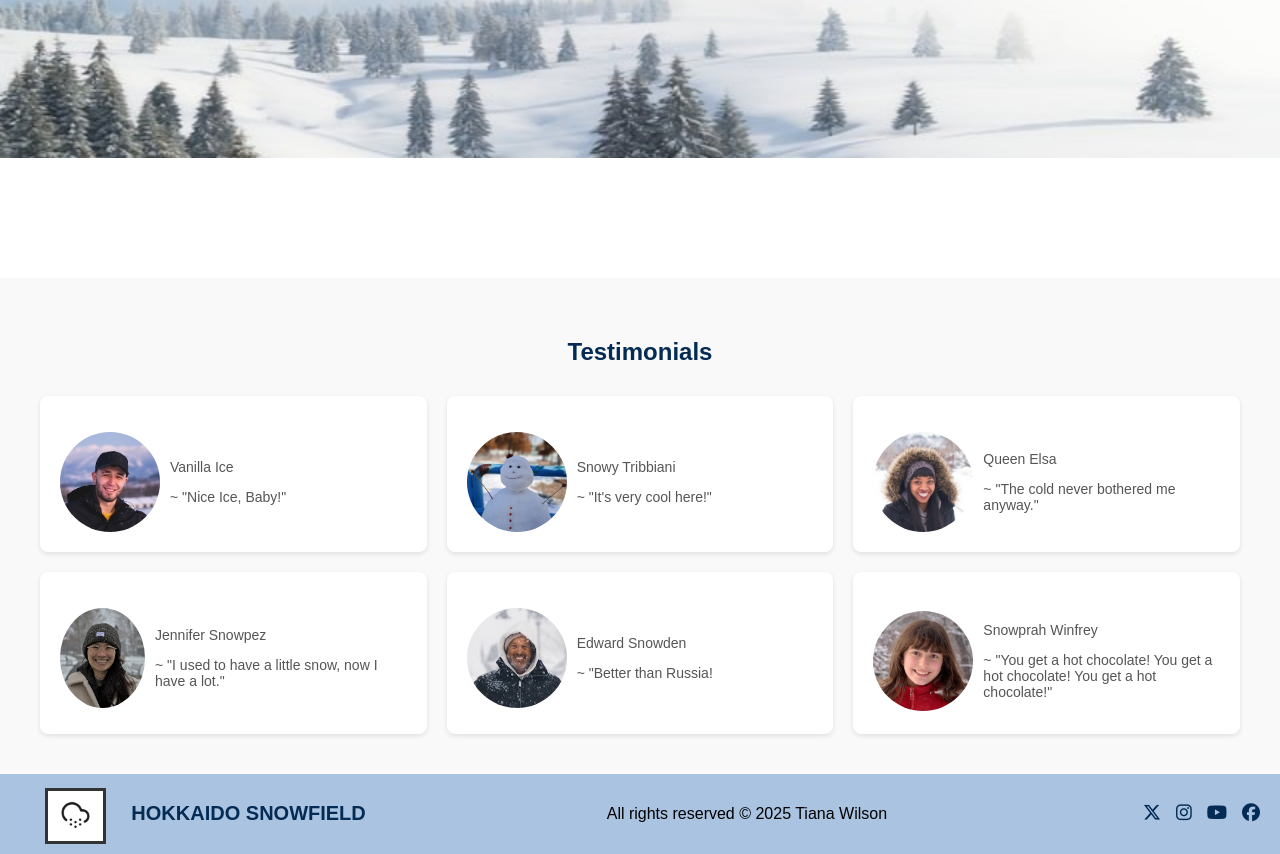
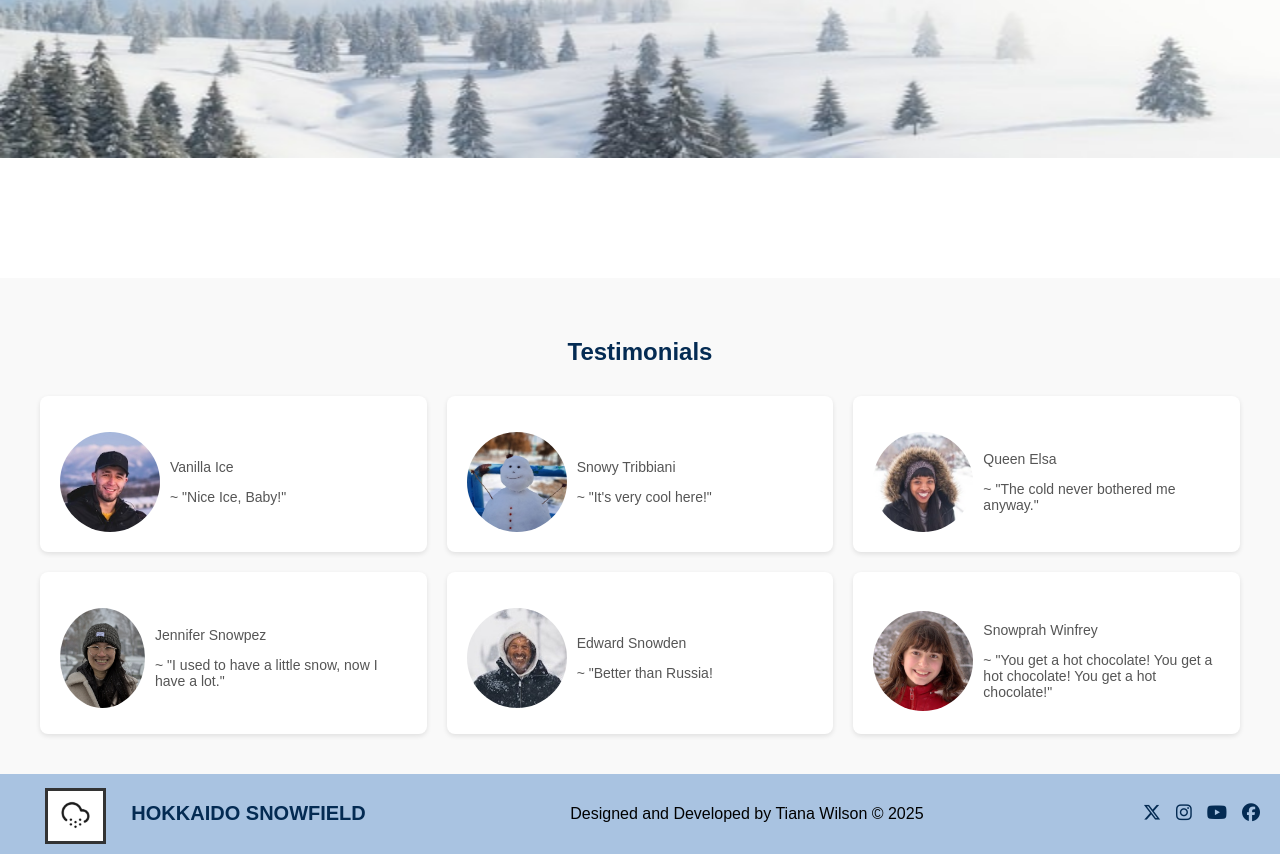
Before and after one commit to TianaSaurusWrecks/My-Website-Demo, a plain HTML site: page Website/about.html in a window 1280 px wide. Shown: the part 3103-3957 px from the top of the page. Drawn offline with Linux system fonts and the light colour scheme; a web font is replaced by a local one.

Commit message:
Updated the copyright msg in the footer
Updated the copyright msg in the footer to "Designed and Developed by Tiana Wilson  ... 2025"

```diff
--- a/Website/about.html
+++ b/Website/about.html
@@ -333,7 +333,7 @@
         <div class="brand-name">HOKKAIDO SNOWFIELD</div>
       </div>
       <div class="copyright">
-        <p>All rights reserved &#xA9; 2025 Tiana Wilson</p>
+        <p>Designed and Developed by Tiana Wilson &#xA9; 2025</p>
       </div>
 
       <div class="social-icons-container">
```
Also changed, not shown: Website/accommodation.html (+1 -1 lines), Website/contact.html (+1 -1 lines), Website/gallery.html (+1 -1 lines), Website/index.html (+1 -1 lines).
